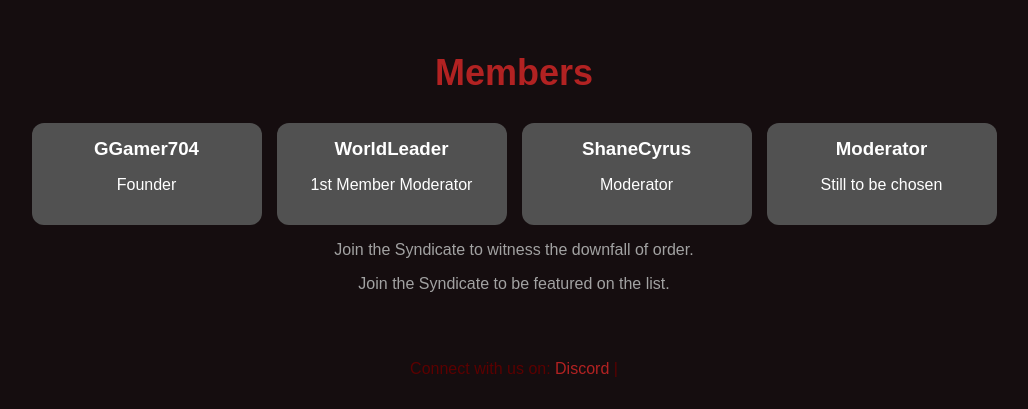
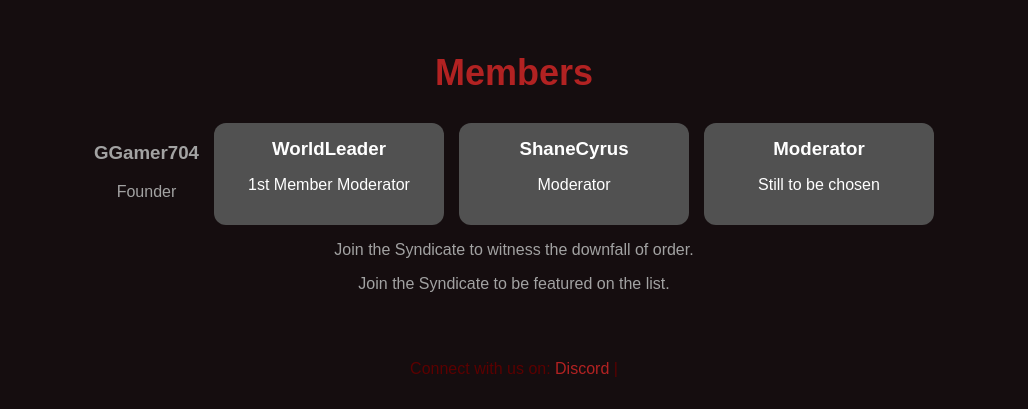
Before and after one commit to GGamer704/TheGameClan, a plain HTML site: page TheMainPhage.html in a window 1280 px wide. Shown: the part 741-1150 px from the top of the page, without its empty margins (126-1154 px from the left). Drawn offline with Linux system fonts and the light colour scheme; a web font is replaced by a local one.

Commit message:
Update TheMainPhage.html

```diff
--- a/TheMainPhage.html
+++ b/TheMainPhage.html
@@ -27,7 +27,7 @@
     <section class="Mid" id="members">
         <h2>Members</h2>
         <div class="MemberList">
-            <div class="MemberCard">
+            <div class="MemberCard-Founder">
                 <h3>GGamer704</h3>
                 <p>Founder</p>
             </div>
```
